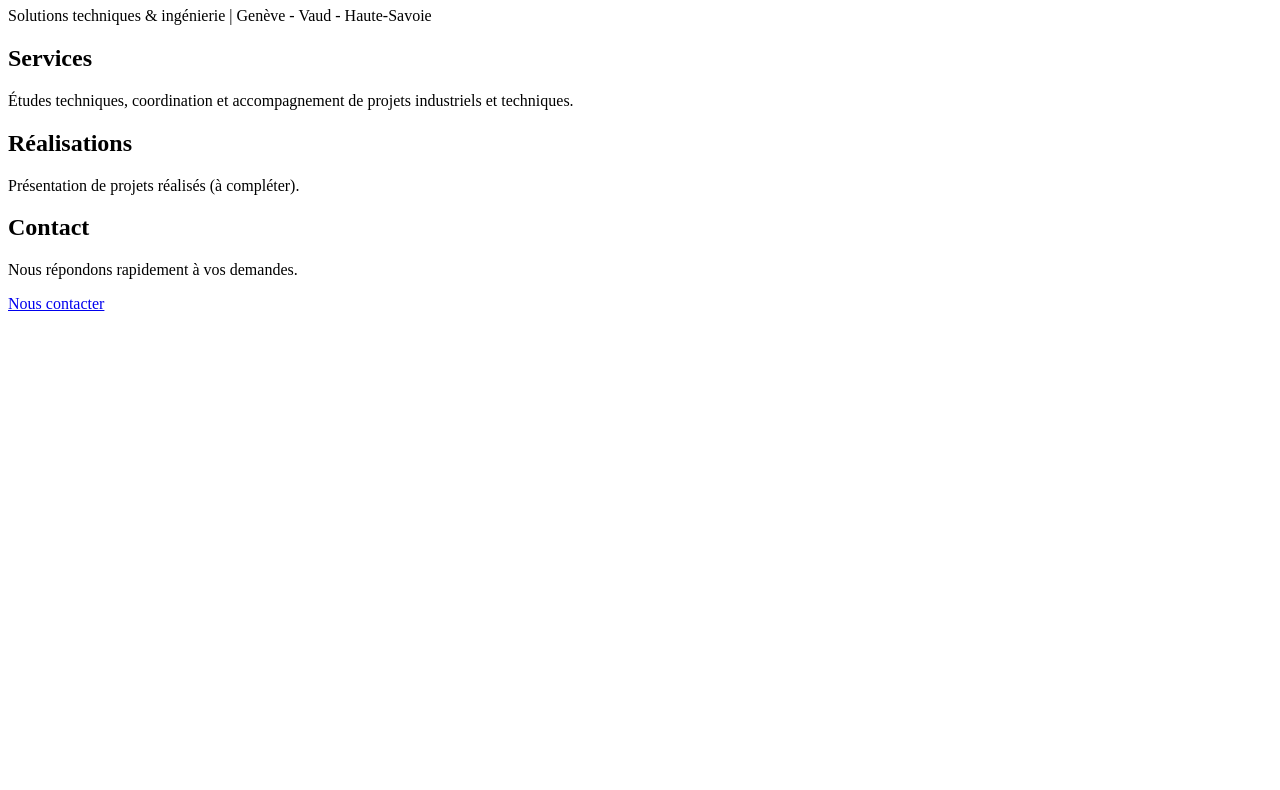
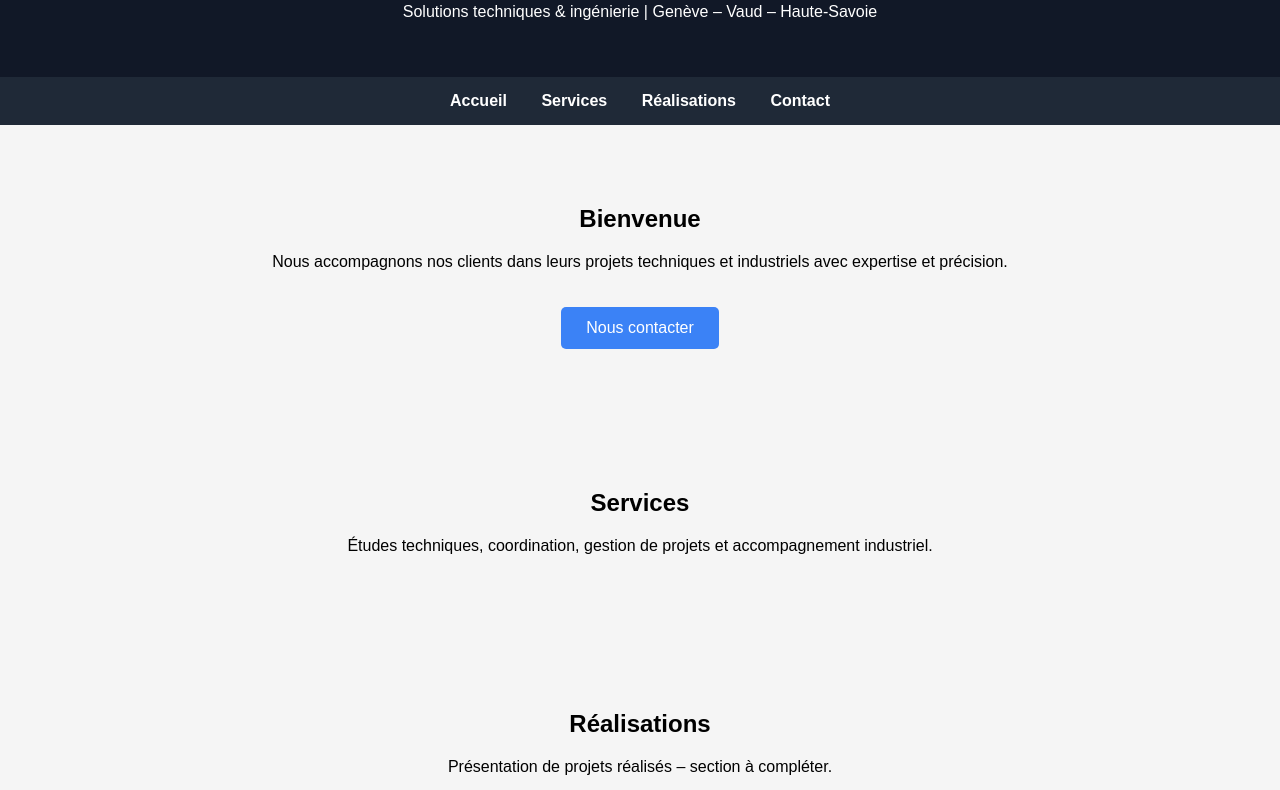
Before and after one commit to yvanmogeon-droid/createck-site, a plain HTML site: page index.html in a window 1280 px wide. Shown: the part 117-907 px from the top of the page. Before the commit the page ends 800 px from the top, so only its background shows below. Drawn offline with Linux system fonts and the light colour scheme.

Commit message:
Update index.html

```diff
--- a/index.html
+++ b/index.html
@@ -1,31 +1,107 @@
+
+
+<!DOCTYPE html>
+<html lang="fr">
+<head>
+<meta charset="UTF-8">
+<title>Createck – Ingénierie & Solutions Techniques</title>
+<meta name="viewport" content="width=device-width, initial-scale=1.0">
+
+<style>
+body {
+    margin: 0;
+    font-family: Arial, sans-serif;
+    background-color: #f5f5f5;
+    scroll-behavior: smooth;
+}
+
+header {
+    background: #111827;
+    color: white;
+    padding: 40px 20px;
+    text-align: center;
+}
+
+nav {
+    background: #1f2937;
+    padding: 15px;
+    text-align: center;
+}
+
+nav a {
+    color: white;
+    margin: 0 15px;
+    text-decoration: none;
+    font-weight: bold;
+}
+
+nav a:hover {
+    color: #3b82f6;
+}
+
+section {
+    padding: 60px 20px;
+    text-align: center;
+}
+
+.btn {
+    display: inline-block;
+    background: #3b82f6;
+    color: white;
+    padding: 12px 25px;
+    text-decoration: none;
+    border-radius: 5px;
+    margin-top: 20px;
+}
+
+footer {
+    background: #111827;
+    color: white;
+    text-align: center;
+    padding: 20px;
+}
+</style>
+</head>
+
+<body>
 
 <header>
-  <nav class="nav">
-    <div class="brand">Createck</div>
-    <div class="links">
+    <h1>Createck Associés SA</h1>
+    <p>Solutions techniques & ingénierie | Genève – Vaud – Haute-Savoie</p>
+</header>
+
+<nav>
     <a href="#accueil">Accueil</a>
     <a href="#services">Services</a>
     <a href="#realisations">Réalisations</a>
     <a href="#contact">Contact</a>
-    </div>
 </nav>
 
-  <div class="hero" id="accueil">
-    <h1>Createck Associés SA</h1>
-    <p>Solutions techniques & ingénierie | Genève - Vaud - Haute-Savoie</p>
-  </div>
-</header><section id="services">
+<section id="accueil">
+    <h2>Bienvenue</h2>
+    <p>Nous accompagnons nos clients dans leurs projets techniques et industriels avec expertise et précision.</p>
+    <a href="#contact" class="btn">Nous contacter</a>
+</section>
+
+<section id="services">
     <h2>Services</h2>
-  <p>Études techniques, coordination et accompagnement de projets industriels et techniques.</p>
+    <p>Études techniques, coordination, gestion de projets et accompagnement industriel.</p>
 </section>
 
 <section id="realisations">
     <h2>Réalisations</h2>
-  <p>Présentation de projets réalisés (à compléter).</p>
+    <p>Présentation de projets réalisés – section à compléter.</p>
 </section>
 
 <section id="contact">
     <h2>Contact</h2>
-  <p>Nous répondons rapidement à vos demandes.</p>
-  <a href="mailto:info@createck.ch" class="btn">Nous contacter</a>
+    <p>Email : info@createck.ch</p>
+    <p>Téléphone : +41 78 742 62 02</p>
 </section>
+
+<footer>
+    © 2026 Createck Associés SA – Tous droits réservés
+</footer>
+
+</body>
+</html>
```
Lines whose indentation alone changed are shown as unchanged.
